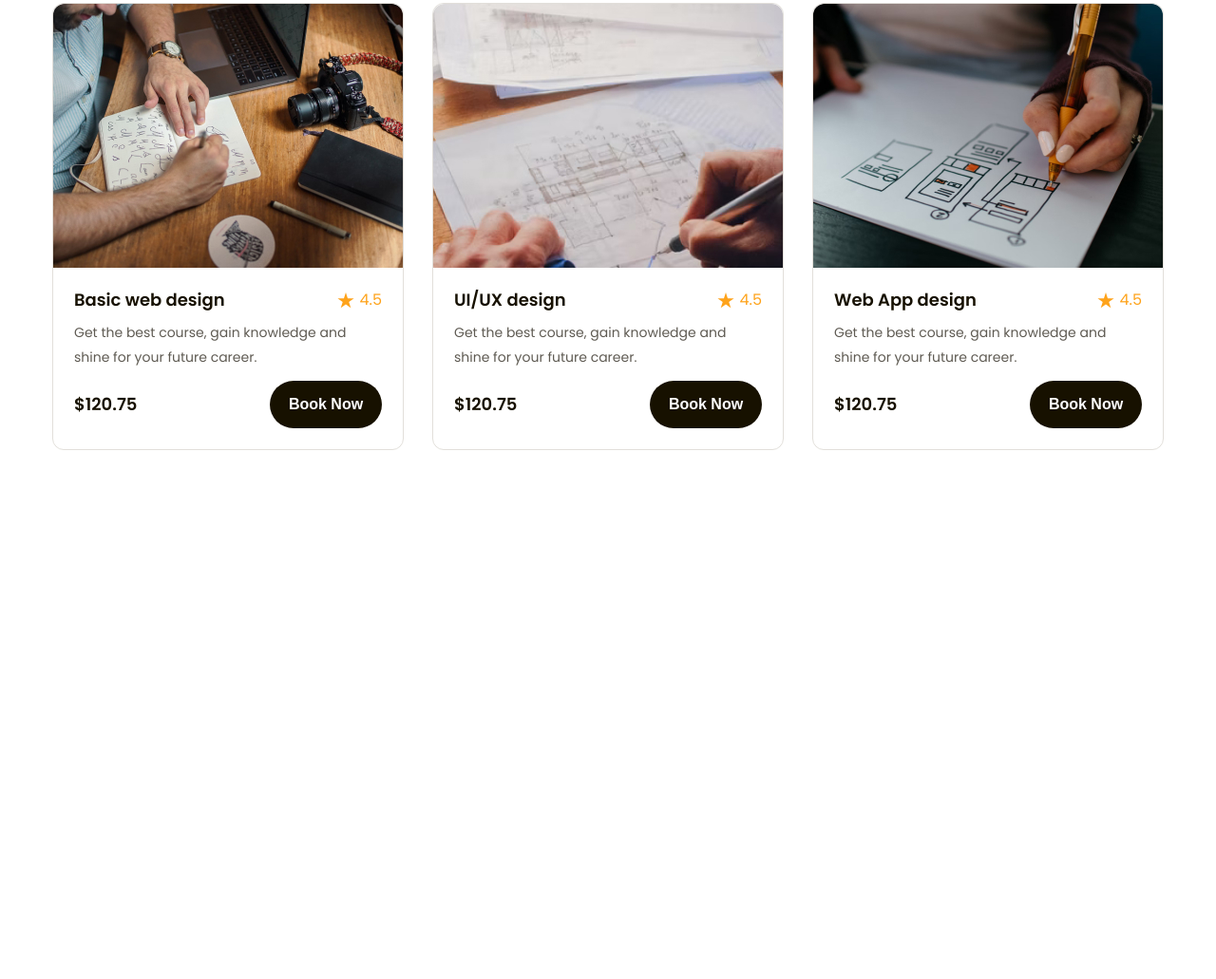
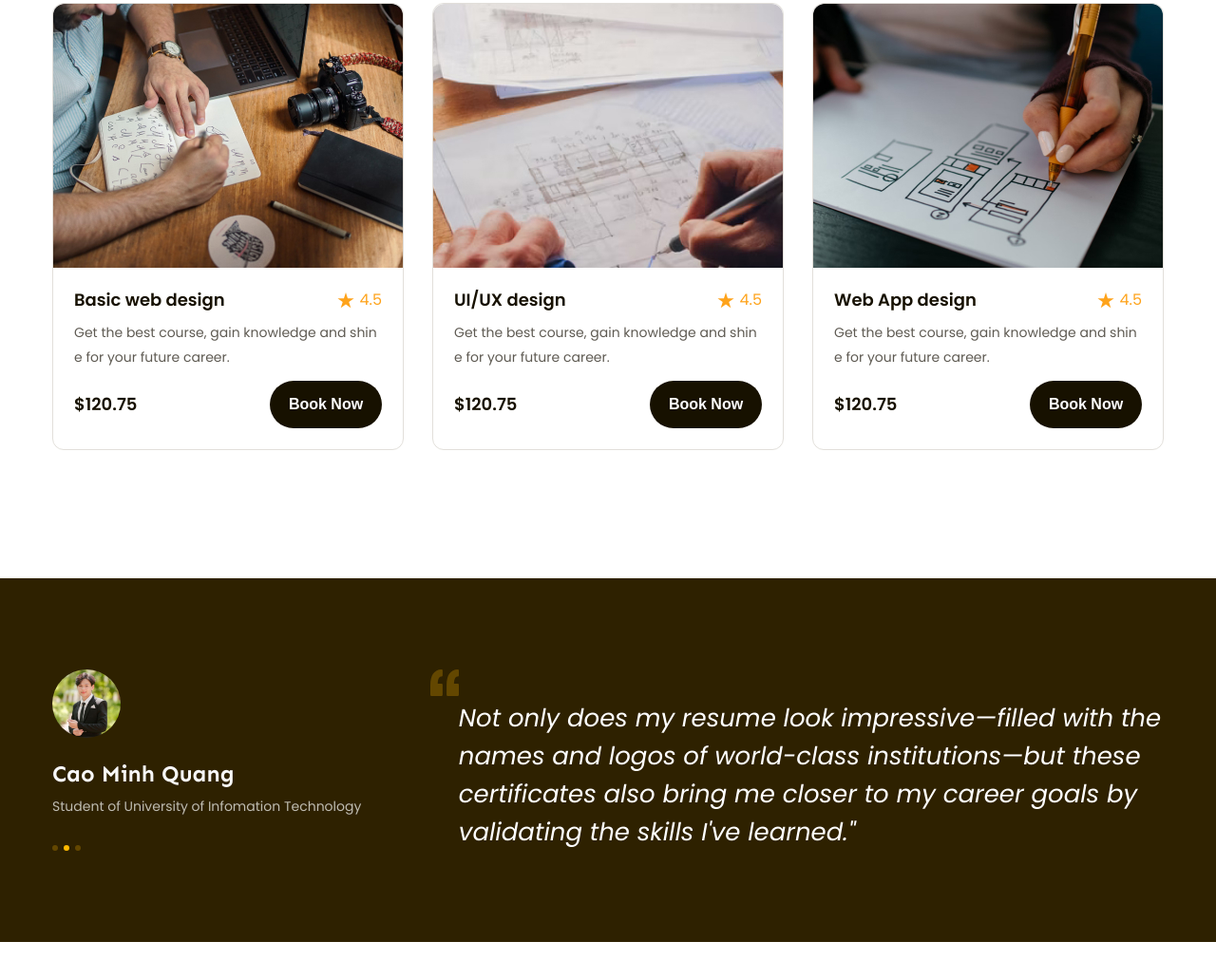
Before and after one commit to cao-minh-quang/web-01, a plain HTML site: page index.html in a window 1280 px wide. Shown: the part 1269-2300 px from the top of the page at 95% size. Drawn offline with Linux system fonts and the light colour scheme.

Commit message:
feedback

```diff
--- a/assets/css/style.css
+++ b/assets/css/style.css
@@ -54,6 +54,20 @@ a {
   letter-spacing: -0.76px;
 }
 
+.line-clamp {
+  display: -webkit-box;
+  -webkit-line-clamp: var(--line-clamp, 1);
+  -webkit-box-orient: vertical;
+  overflow: hidden;
+}
+
+.line-clamp.line-2 {
+  --line-clamp: 2;
+}
+
+.break-all {
+  word-break: break-all;
+}
 /* header */
 .header {
   background: #fffcf4;
@@ -324,6 +338,7 @@ a {
 }
 
 .popular-bottom .course-item {
+  flex: 1;
   border-radius: 12px;
   border: 1px solid #e2dfda;
   background: #fff;
@@ -395,3 +410,71 @@ a {
 .popular-bottom .foot .btn-book:hover {
   background: #ffb900;
 }
+
+/* ==============feedback============= */
+.feedback {
+  margin-top: 135px;
+  padding: 96px 0;
+  background: #2e2100;
+}
+
+.feedback-items {
+  display: flex;
+}
+
+.feedback .avatar {
+  width: 72px;
+  height: 72px;
+  border-radius: 50%;
+  object-fit: cover;
+}
+
+.feedback .name {
+  margin-top: 18px;
+  color: #f7f7f7;
+  font-family: var(--font-heading);
+  font-size: 2.4rem;
+  font-weight: 700;
+  line-height: 1.42; /* 141.667% */
+}
+
+.feedback .desc {
+  margin-top: 4px;
+  color: #bfbcb2;
+  font-size: 1.4rem;
+  font-weight: 400;
+  line-height: 1.86; /* 185.714% */
+}
+
+.feedback .dots-list {
+  display: flex;
+  gap: 6px;
+}
+
+.feedback .dots {
+  margin-top: 28px;
+  width: 6px;
+  height: 6px;
+  border-radius: 50%;
+  background: #634700;
+  cursor: pointer;
+}
+
+.feedback .dot2 {
+  background: #ffb900;
+  cursor: default;
+}
+
+.feedback-items .content {
+  width: 66%;
+  margin-left: auto;
+}
+
+.feedback-items blockquote {
+  margin-left: 30px;
+  color: #fff;
+  font-size: 2.6rem;
+  font-style: italic;
+  font-weight: 400;
+  line-height: 1.54; /* 153.846% */
+}
--- a/index.html
+++ b/index.html
@@ -156,22 +156,34 @@
                 </svg>
               </button>
             </div>
-
-
           </div>
           <div class="popular-bottom">
             <!-- course 1 -->
             <div class="course-item">
-                <a href="#!"><img src="./assets/img/course1.jpg" alt="Basic web design" class="thumb"></a>
+              <a href="#!"
+                ><img
+                  src="./assets/img/course1.jpg"
+                  alt="Basic web design"
+                  class="thumb"
+              /></a>
               <div class="info">
                 <div class="head">
-                    <h3 class="title"><a href="#!">Basic web design</a></h3>
+                  <h3 class="title">
+                    <a class="line-clamp break-all" href="#!"
+                      >Basic web design</a
+                    >
+                  </h3>
                   <div class="rating">
-                      <img src="./assets/icon/star.svg" alt="star" class="star">
+                    <img src="./assets/icon/star.svg" alt="star" class="star" />
                     <span class="value">4.5</span>
                   </div>
                 </div>
-                  <div class="desc">Get the best course, gain knowledge and shine for your future career.</div>
+                <div>
+                  <p class="desc line-clamp line-2 break-all">
+                    Get the best course, gain knowledge and shine for your
+                    future career.
+                  </p>
+                </div>
                 <div class="foot">
                   <span class="price">$120.75</span>
                   <button class="btn btn-book">Book Now</button>
@@ -180,16 +192,28 @@
             </div>
             <!-- course 2 -->
             <div class="course-item">
-                <a href="#!"><img src="./assets/img/course2.jpg" alt="UI/UX design" class="thumb"></a>
+              <a href="#!"
+                ><img
+                  src="./assets/img/course2.jpg"
+                  alt="UI/UX design"
+                  class="thumb"
+              /></a>
               <div class="info">
                 <div class="head">
-                    <h3 class="title"> <a href="#1">UI/UX design</a></h3>
+                  <h3 class="title">
+                    <a class="line-clamp break-all" href="#1">UI/UX design</a>
+                  </h3>
                   <div class="rating">
-                      <img src="./assets/icon/star.svg" alt="star" class="star">
+                    <img src="./assets/icon/star.svg" alt="star" class="star" />
                     <span class="value">4.5</span>
                   </div>
                 </div>
-                  <div class="desc">Get the best course, gain knowledge and shine for your future career.</div>
+                <div>
+                  <p class="desc line-clamp line-2 break-all">
+                    Get the best course, gain knowledge and shine for your
+                    future career.
+                  </p>
+                </div>
                 <div class="foot">
                   <span class="price">$120.75</span>
                   <button class="btn btn-book">Book Now</button>
@@ -198,16 +222,28 @@
             </div>
             <!-- course 3 -->
             <div class="course-item">
-                <a href="#!"><img src="./assets/img/course3.jpg" alt="Web App design" class="thumb"></a>
+              <a href="#!"
+                ><img
+                  src="./assets/img/course3.jpg"
+                  alt="Web App design"
+                  class="thumb"
+              /></a>
               <div class="info">
                 <div class="head">
-                    <h3 class="title"><a href="#!">Web App design</a></h3>
+                  <h3 class="title">
+                    <a class="line-clamp" href="#!">Web App design</a>
+                  </h3>
                   <div class="rating">
-                      <img src="./assets/icon/star.svg" alt="star" class="star">
+                    <img src="./assets/icon/star.svg" alt="star" class="star" />
                     <span class="value">4.5</span>
                   </div>
                 </div>
-                  <div class="desc">Get the best course, gain knowledge and shine for your future career.</div>
+                <div>
+                  <p class="desc line-clamp line-2 break-all">
+                    Get the best course, gain knowledge and shine for your
+                    future career.
+                  </p>
+                </div>
                 <div class="foot">
                   <span class="price">$120.75</span>
                   <button class="btn btn-book">Book Now</button>
@@ -217,6 +253,32 @@
           </div>
         </div>
       </div>
+      <!-- feedback -->
+       <div class="feedback">
+          <div class="main-content">
+            <div class="feedback-list">
+              <div class="feedback-items">
+                <!-- left -->
+                <div class="info">
+                  <img src="./assets/img/kang.jpg" alt="Cao Minh Quang" class="avatar">
+                  <p class="name">Cao Minh Quang</p>
+                  <p class="desc">Student of University of Infomation Technology</p>
+                  <div class="dots-list">
+                    <span class="dots"></span>
+                    <span class="dots dot2"></span>
+                    <span class="dots"></span>
+                  </div>
+                </div>
+                <!-- right -->
+                <div class="content">
+                  <img src="./assets/icon/quotes.svg" alt="quotes" class="open-quotes">
+                  <blockquote>Not only does my resume look impressive—filled with the names and logos of world-class institutions—but these certificates also bring me closer to my career goals by validating the skills I've learned."</blockquote>
+                </div>
+              </div>
+            </div>
+          </div>
+        </div>
+       </div>
     </main>
   </body>
 </html>
```
Also changed, not shown: assets/icon/quotes.svg (added), assets/img/kang.jpg (added). Lines whose indentation alone changed are shown as unchanged.
